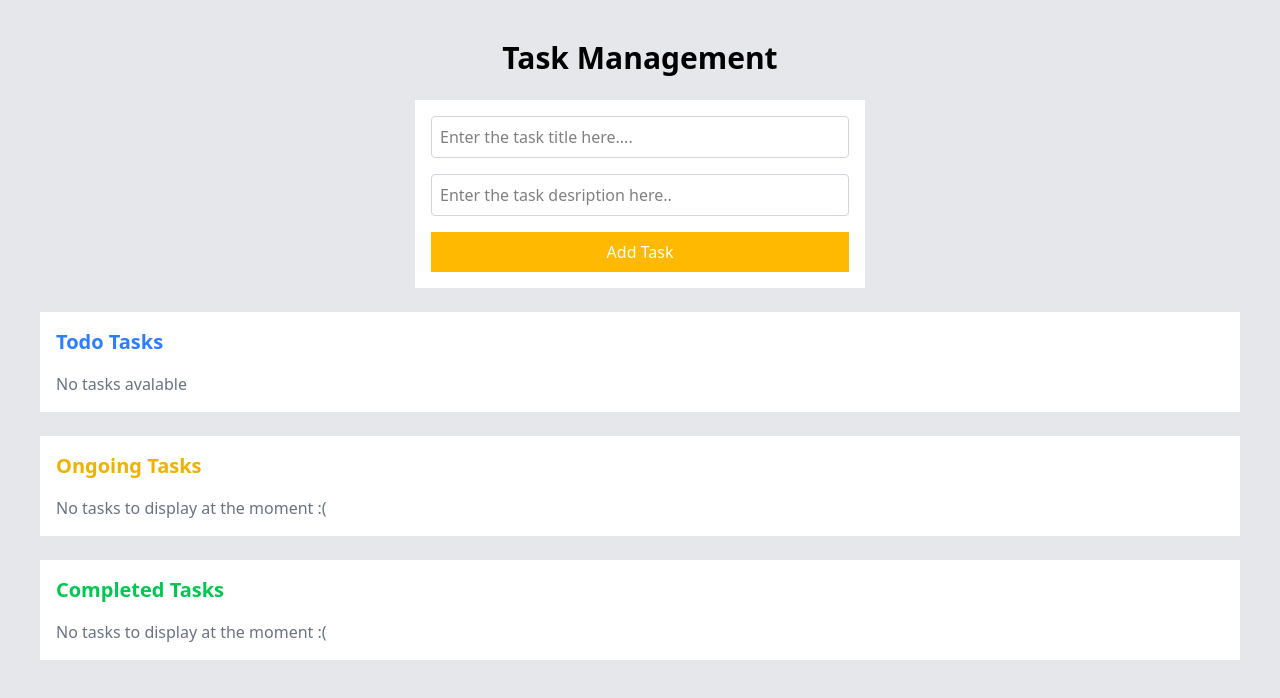
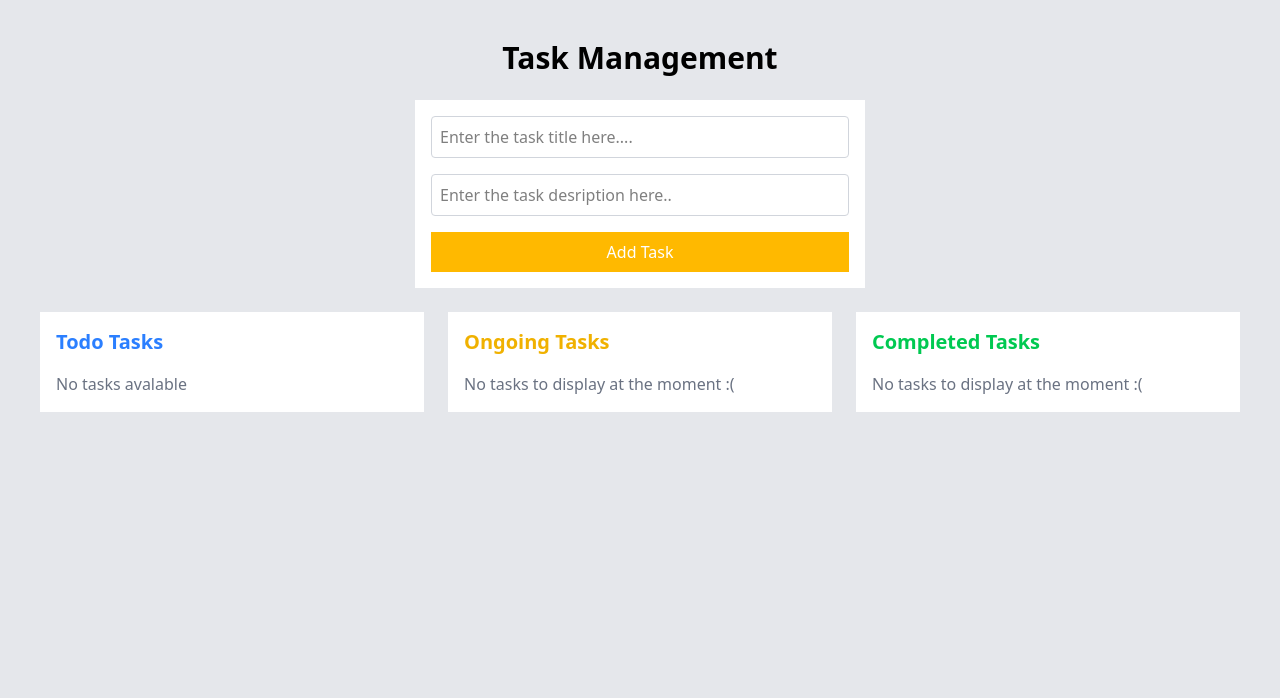
Before and after one commit to prajunbudathoki/tasksmanagement, a React (Vite) app: page / in a window 1280 px wide. Shown: the top 698 px of the page. Built offline with nearby package versions, Linux system fonts and the light colour scheme.

Commit message:
added the grid cols for better ui

```diff
--- a/src/App.tsx
+++ b/src/App.tsx
@@ -76,7 +76,7 @@ const App = () => {
         </button>
       </form>
 
-      <div className="grid gap-6">
+      <div className="grid grid-cols-1 md:grid-cols-3 gap-6">
         <Todo
           tasks={tasks.filter((task) => task.status === "todo")}
           updateStatus={updateTaskStatus}
```
